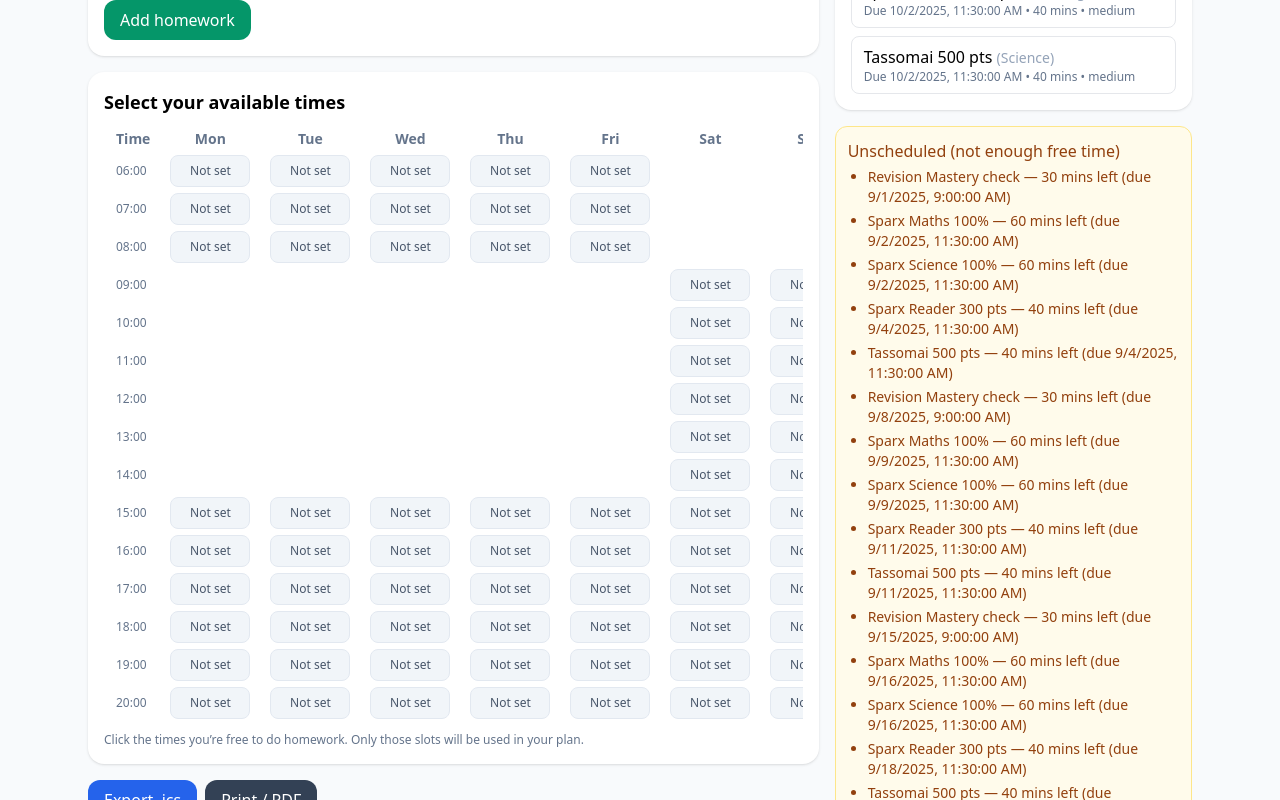
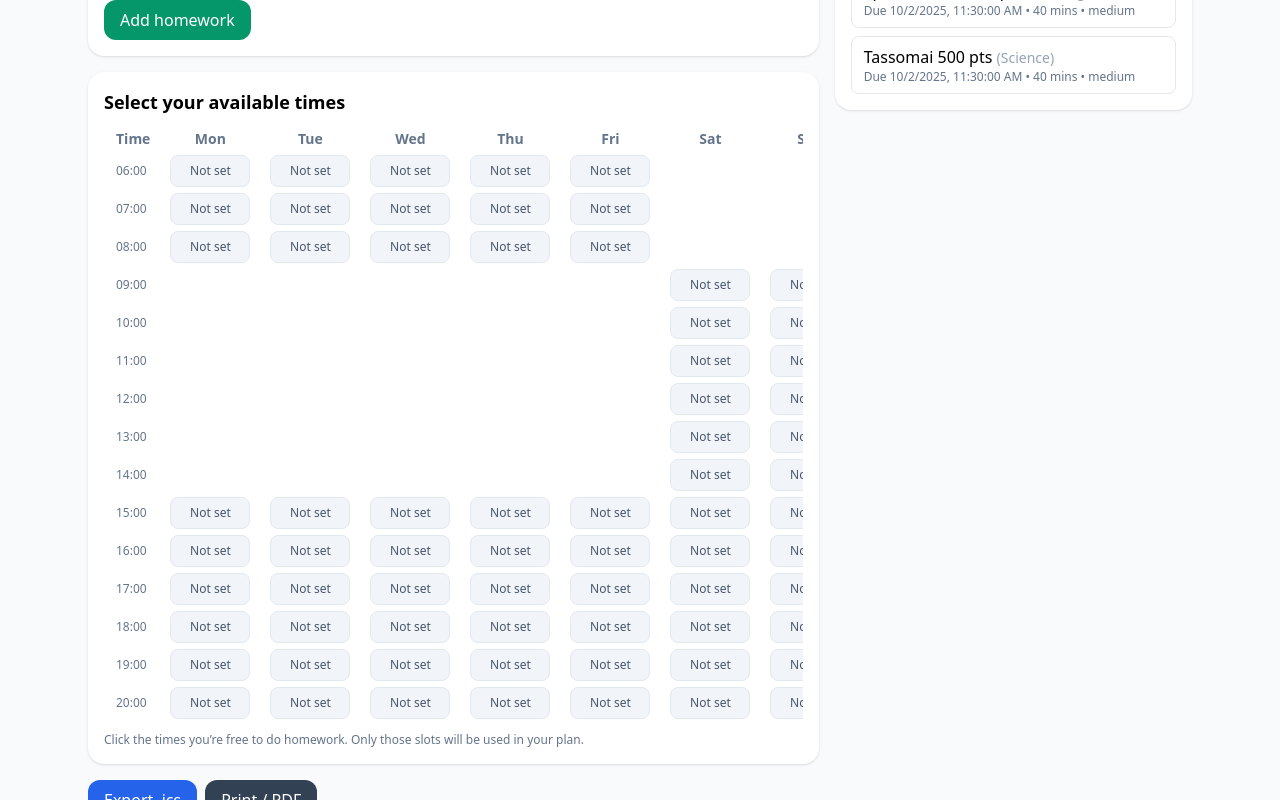
Before and after one commit to adyertorquay/HomeworkPlannerv4, a React (Vite) app: page / in a window 1280 px wide. Shown: the part 380-1180 px from the top of the page. Built offline with nearby package versions, Linux system fonts and the light colour scheme.

Commit message:
Update App.jsx

```diff
--- a/src/App.jsx
+++ b/src/App.jsx
@@ -51,7 +51,7 @@
 
   const allTasks = useMemo(() => [...weeklyTasksWithDates, ...adhocTasks], [weeklyTasksWithDates, adhocTasks])
   const availabilityBlocks = useMemo(() => availabilityToBlocks(availabilityMap, currentWeekBase), [availabilityMap, currentWeekBase])
-  const { sessions, unscheduled } = useMemo(() => scheduleTasks(allTasks, availabilityBlocks.map(b => ({ ...b }))), [allTasks, availabilityBlocks])
+  const { sessions } = useMemo(() => scheduleTasks(allTasks, availabilityBlocks.map(b => ({ ...b }))), [allTasks, availabilityBlocks])
 
   function addTask(t) { setAdhocTasks(a => [...a, t]) }
   function deleteTask(id) { setAdhocTasks(a => a.filter(x => x.id !== id)) }
@@ -97,17 +97,6 @@
         </div>
         <div>
           <TasksList tasks={tasksNextWeek} onDelete={deleteTask} />
-          {unscheduled.length > 0 && (
-            <div className="mt-4 bg-amber-50 border border-amber-200 text-amber-800 rounded-xl p-3">
-              <div className="font-medium mb-1">Unscheduled (not enough free time)</div>
-              <ul className="text-sm list-disc pl-5 space-y-1">
-                {unscheduled.map(u => (
-                  <li key={u.id}>{u.title} — {u.minutesLeft} mins left (due {new Date(u.dueAt).toLocaleString()})</li>
-                ))}
-              </ul>
-              <p className="text-xs mt-1">Tip: add more availability or reduce estimates.</p>
-            </div>
-          )}
         </div>
       </div>
 
```
